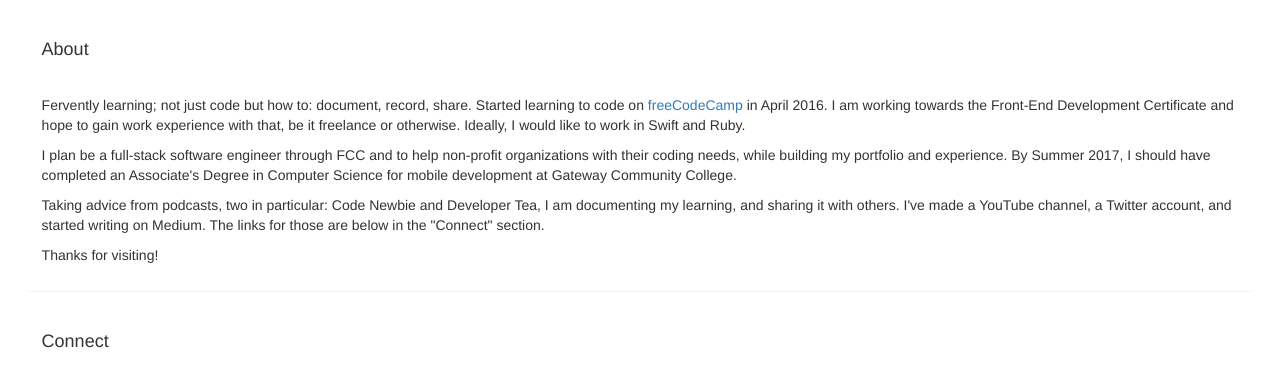
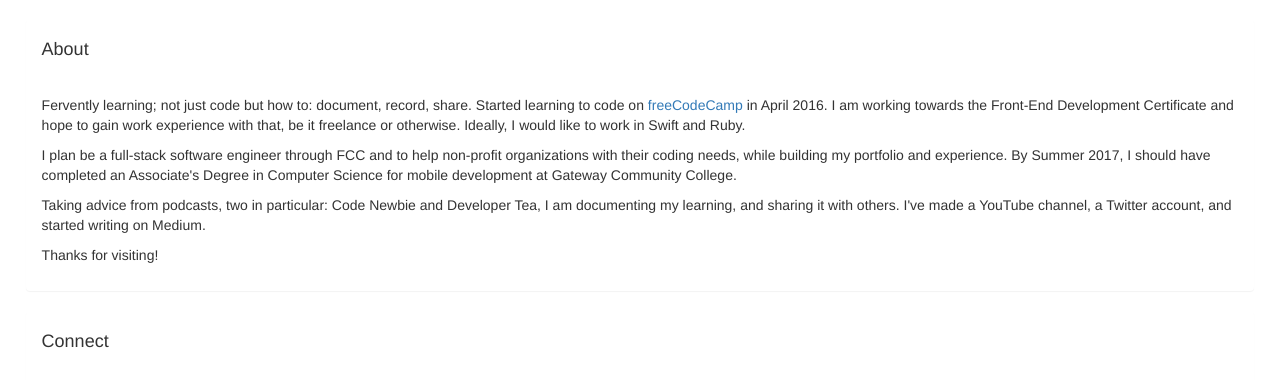
Before and after one commit to carlosvigil/carlosvigil.me, a plain HTML site: page Root/index.html in a window 1280 px wide. Shown: the part 57-437 px from the top of the page. Drawn offline with nearby package versions, Linux system fonts and the light colour scheme.

Commit message:
remove unnecessary line in about section

```diff
--- a/Root/index.html
+++ b/Root/index.html
@@ -45,8 +45,7 @@
         </p>
         <p>
           Taking advice from podcasts, two in particular: Code Newbie and Developer Tea, I am documenting my learning, and
-          sharing it with others. I've made a YouTube channel, a Twitter account, and started writing on Medium. The links
-          for those are below in the "Connect" section.
+          sharing it with others. I've made a YouTube channel, a Twitter account, and started writing on Medium.
         </p>
         <p>Thanks for visiting!</p>
       </div>
```
